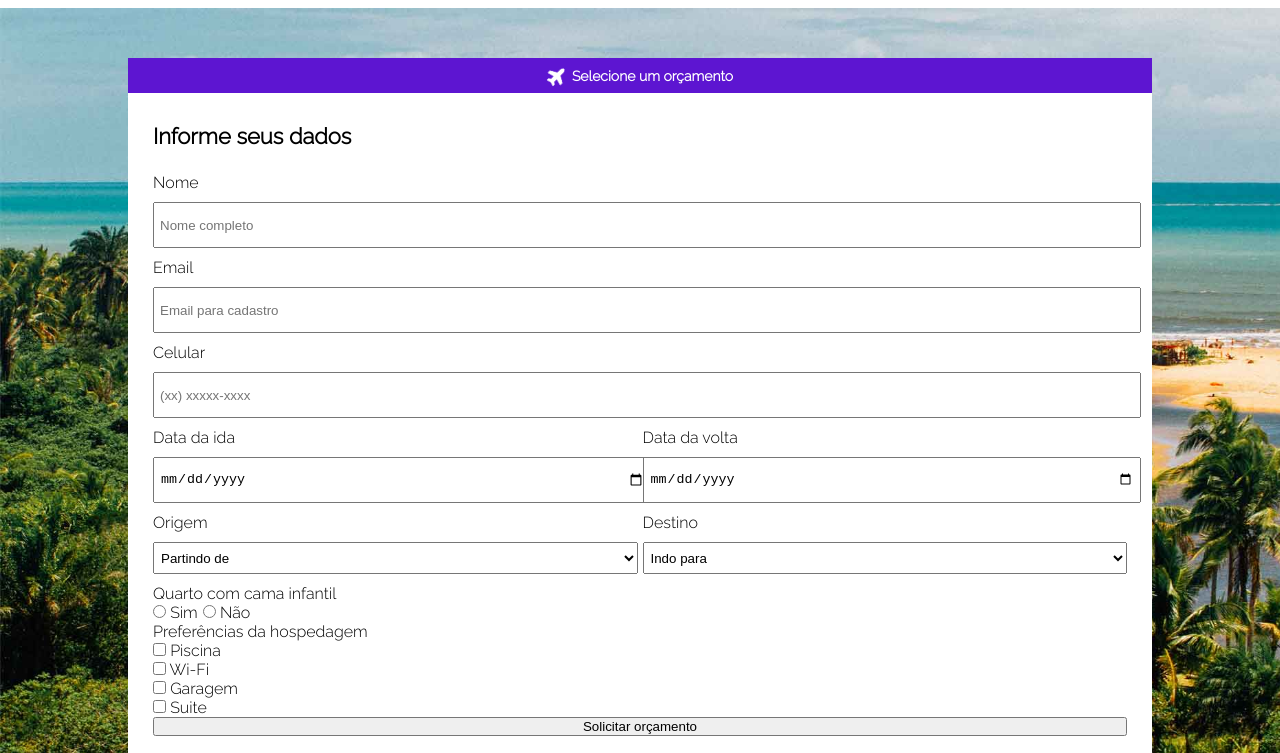
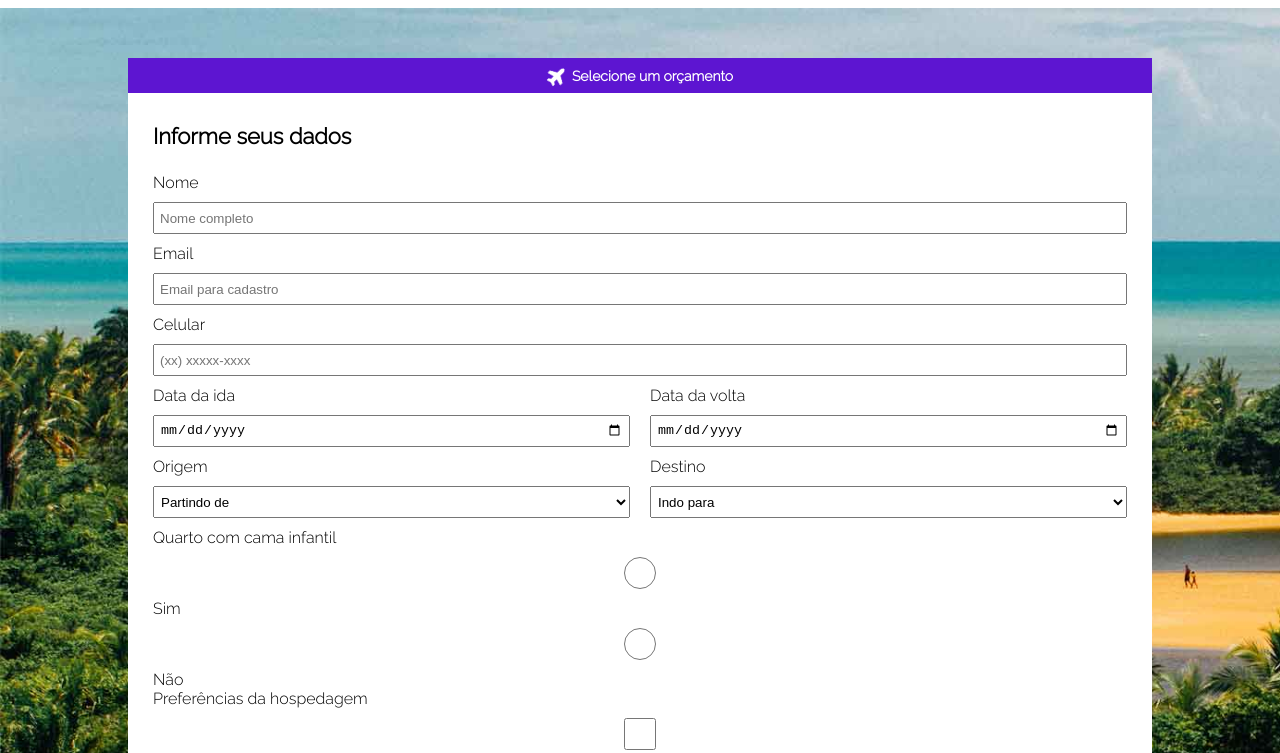
Before and after one commit to RoberthVieira/Projeto-Agencia-de-Viagens, a plain HTML site: page index.html in a window 1280 px wide. Shown: the part 47-800 px from the top of the page. Drawn offline with Linux system fonts and the light colour scheme.

Commit message:
correção css

```diff
--- a/CSS/style.css
+++ b/CSS/style.css
@@ -94,30 +94,31 @@ form{
     flex-direction: column;
 }
 
-.id-campo{
+form label{
     font-size: 16px;
 }
 
-form .largura-max{
+form input, form select{
+    width: 100%;
     height: 32px;
-    width: 100%;
     margin: 10px 0;
-    padding: 5px;
 }
 
-select{
-    height: 32px;
-    width: 100%;
-    margin: 10px 0;
+form input{
+    padding: 0 5px;
+    box-sizing: border-box;
+}
+
+form select{
     padding: 0 3px;
 }
 
-.campo-datas, .campo-listas, .radio-cama-infantil, .campo-preferencias-check{
+.campo-duplo{
     width: 100%;
     display: flex;
-    gap: 5px;
+    justify-content: space-between;
 }
 
-.campo-form-datas{
-    width: 50% ;
+.campo-duplo div{
+    width: calc(50% - 10px);
 }
--- a/index.html
+++ b/index.html
@@ -26,28 +26,28 @@
                     <form action="https://www.devmedia.com.br/codigos/missao/front-end/agencia-de-viagens/">
 
                         <label for="nome" class="id-campo">Nome</label>
-                        <input type="text" name="nome" id="nome" required placeholder="Nome completo" class="largura-max">
+                        <input type="text" name="nome" id="nome" required placeholder="Nome completo">
 
                         <label for="email" class="id-campo">Email</label>
-                        <input type="email" name="email" id="email" required placeholder="Email para cadastro" class="largura-max">
+                        <input type="email" name="email" id="email" required placeholder="Email para cadastro">
 
                         <label for="cel" class="id-campo">Celular</label>
-                        <input type="tel" name="cel" id="cel" required placeholder="(xx) xxxxx-xxxx" class="largura-max">
+                        <input type="tel" name="cel" id="cel" required placeholder="(xx) xxxxx-xxxx">
 
-                        <div class="campo-datas">
+                        <div class="campo-duplo">
                             <div class="campo-form-datas">
                                 <label for="ida" class="id-campo">Data da ida</label>
-                                <input type="date" name="ida" id="ida" required class="largura-max">
+                                <input type="date" name="ida" id="ida" required>
                             </div>
 
                             <div class="campo-form-datas">
                                 <label for="volta" class="id-campo">Data da volta</label>
-                                <input type="date" name="volta" id="volta" required class="largura-max">
+                                <input type="date" name="volta" id="volta" required>
                             </div>
                         </div>
 
-                        <div class="campo-listas">
-                            <div class="campo-form-datas">
+                        <div class="campo-duplo">
+                            <div>
                                 <label for="origem" class="id-campo">Origem</label>
                                 <select name="origem" id="origem" required>
                                     <option value="">Partindo de</option>
@@ -61,7 +61,7 @@
                                 </select>
                             </div>
 
-                            <div class="campo-form-datas">
+                            <div>
                                 <label for="destino" class="id-campo">Destino</label>
                                 <select name="destino" id="destino" required >
                                     <option value="">Indo para</option>
```
